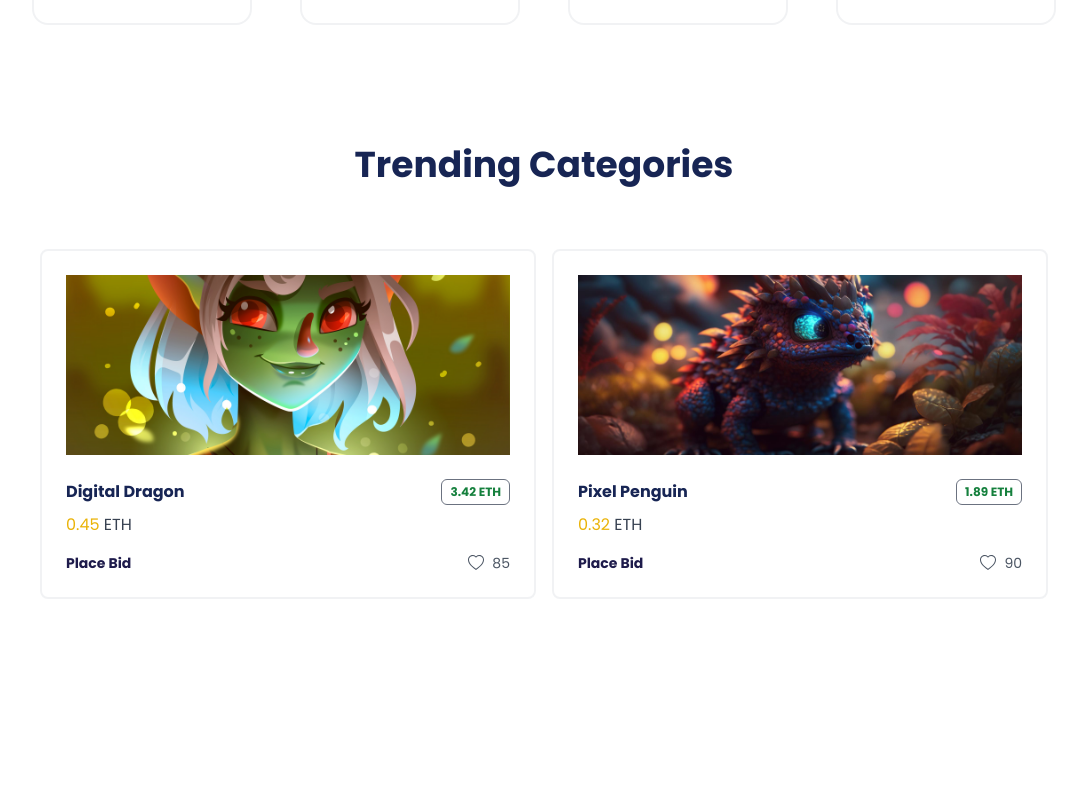
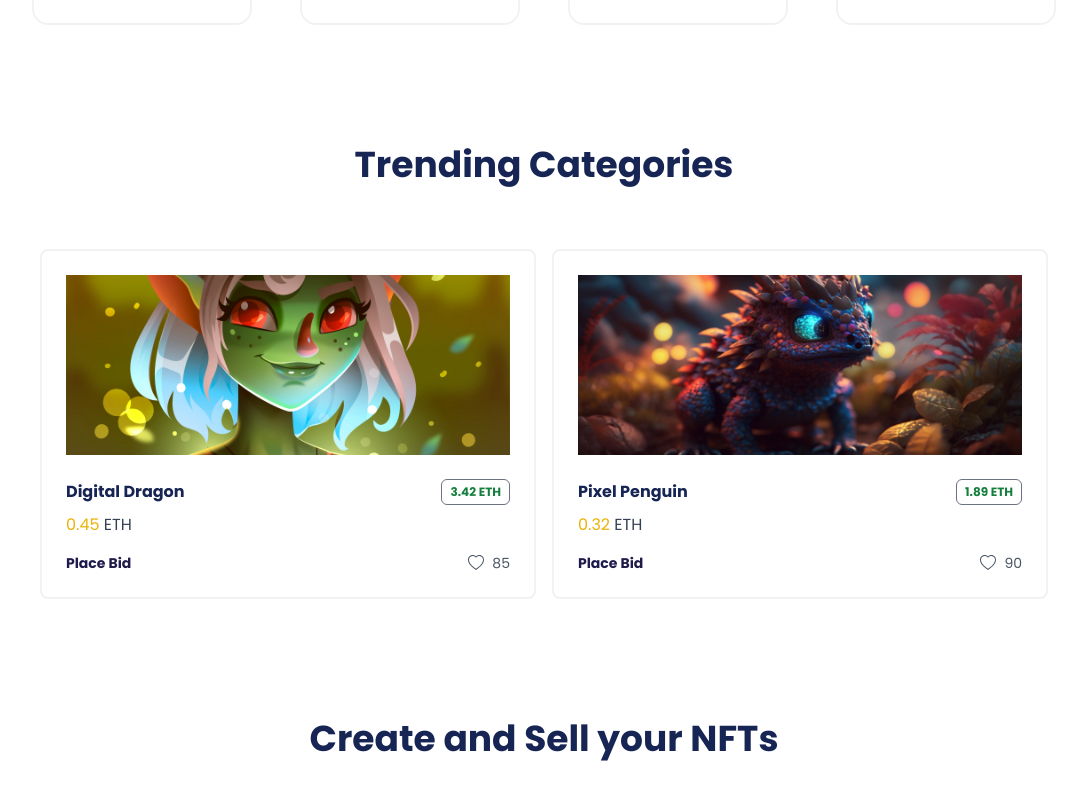
Before and after one commit to moonspark78/NFT_NextJS_Project, a Next.js app: page / in a window 1280 px wide. Shown: the part 2457-3256 px from the top of the page, without its empty margins (96-1183 px from the left). Before the commit the page ends 3104 px from the top, so only its background shows below. Built offline with nearby package versions, Linux system fonts and the light colour scheme.

Commit message:
create  CreateSellNftCad  Component

```diff
--- /dev/null
+++ b/app/Components/Helper/Home/CreateSellNft/CreateSellNftCard.tsx
@@ -0,0 +1,9 @@
+import React from 'react'
+
+const CreateSellNftCard = () => {
+  return (
+    <div>CreateSellNftCard</div>
+  )
+}
+
+export default CreateSellNftCard
--- a/app/Components/Helper/Home/Home.tsx
+++ b/app/Components/Helper/Home/Home.tsx
@@ -3,6 +3,7 @@
 import HotBids from './HotBids/HotBids'
 import TopCollection from './TopCollection/TopCollection'
 import Category from './Category/Category'
+import CreateSellNft from './CreateSellNft/CreateSellNft'
 
 const Home = () => {
   return (
@@ -11,6 +12,7 @@
       <HotBids/>
       <TopCollection/>
       <Category/>
+      <CreateSellNft/>
     </div>
   )
 }
```
